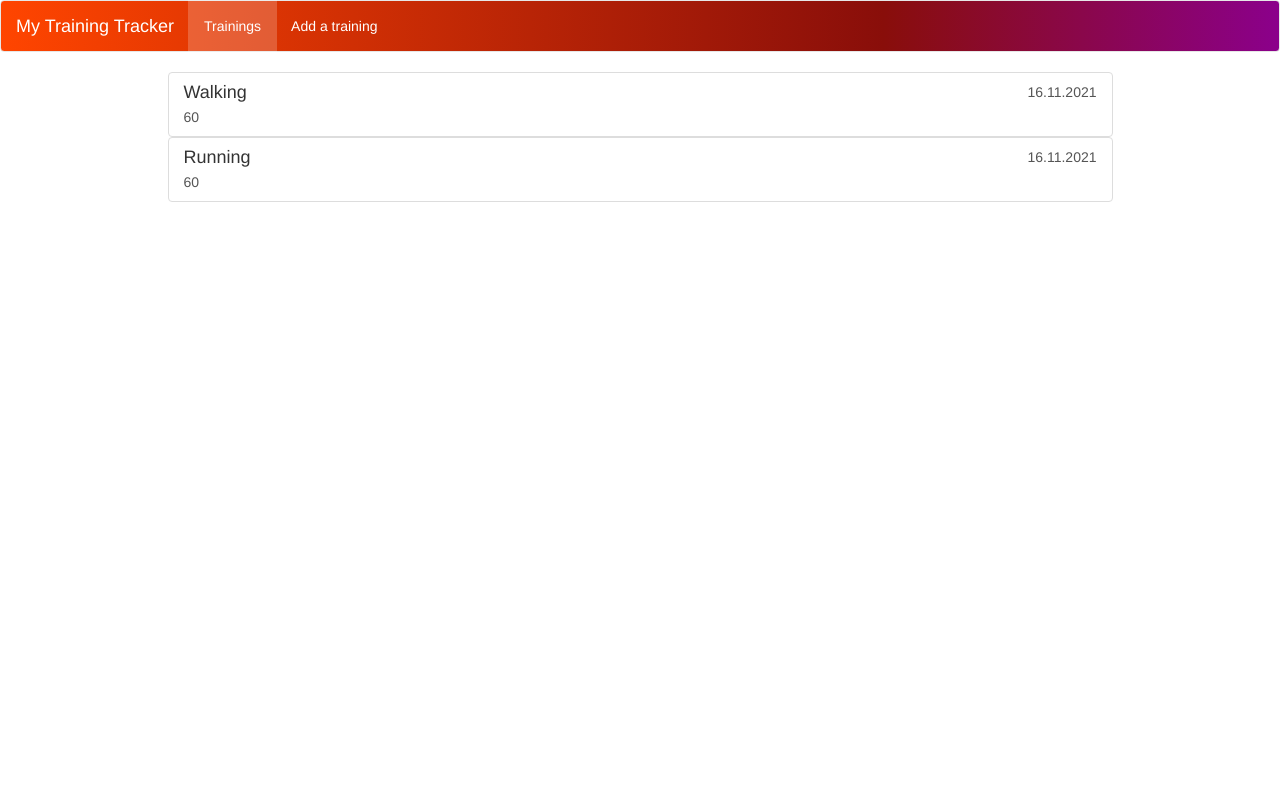
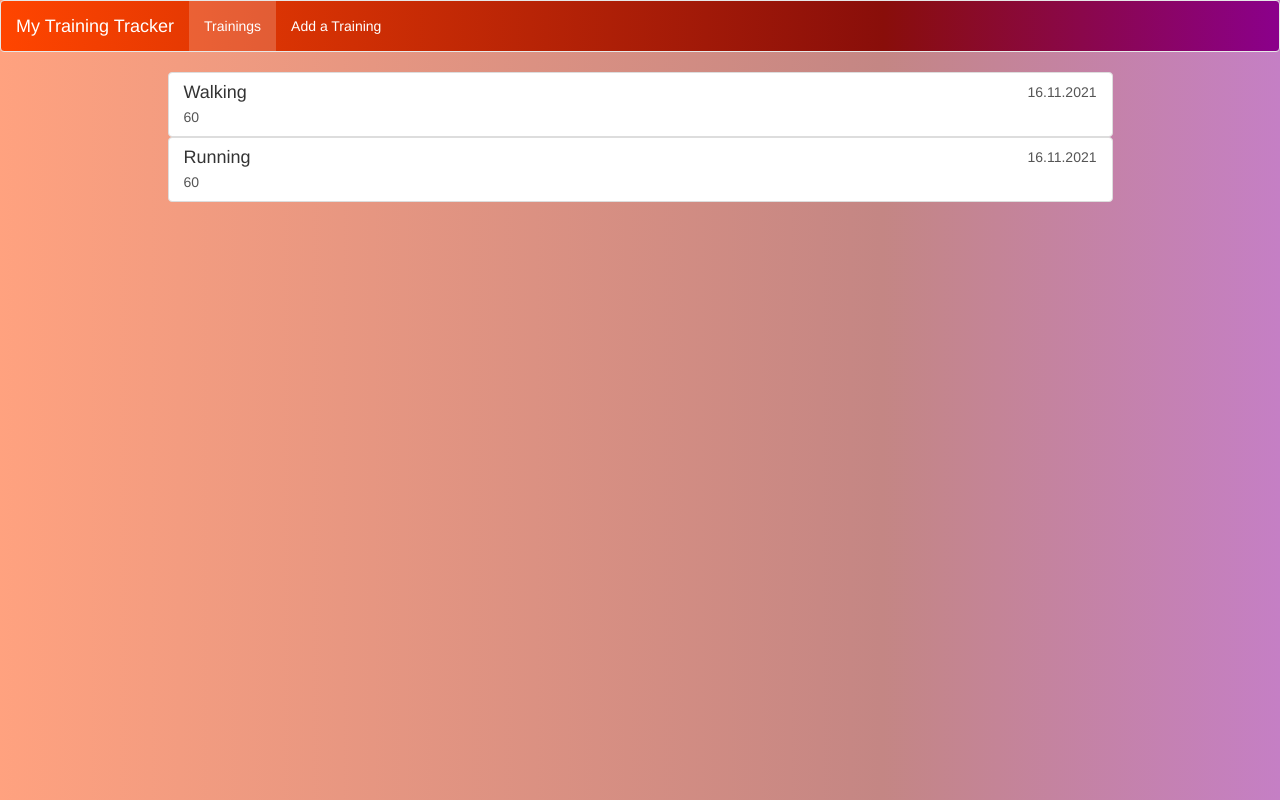
Before and after one commit to matea0/my-training-tracker, an Angular app: page /trainings in a window 1280 px wide. Built offline with nearby package versions, Linux system fonts and the light colour scheme.

Commit message:
style changes

```diff
--- a/src/app/header/header.component.css
+++ b/src/app/header/header.component.css
@@ -8,6 +8,7 @@
 }
 
 .my_active {
-  outline: rgba(255, 255, 255, 0.2) 1px solid;
+
   background: rgba(255, 255, 255, 0.2);
+  transition: background-color  1s;
 }
--- a/src/app/header/header.component.html
+++ b/src/app/header/header.component.html
@@ -7,7 +7,7 @@
     <div class="collapse navbar-collapse">
       <ul class="nav navbar-nav">
         <li routerLinkActive="my_active"><a routerLink="/trainings">Trainings</a></li>
-        <li routerLinkActive="my_active"><a routerLink="/add-training">Add a training</a></li>
+        <li routerLinkActive="my_active"><a routerLink="/add-training">Add a Training</a></li>
       </ul>
       <ul class="nav navbar-nav navbar-right">
         <li class="dropdown">
--- a/src/app/trainings-list/training-list-item/training-list-item.component.ts
+++ b/src/app/trainings-list/training-list-item/training-list-item.component.ts
@@ -11,9 +11,9 @@ export class TrainingListItemComponent implements OnInit {
 
   constructor() {
     this.training = {
-      type: "Papanje",
-      duration: 100,
-      date: "22.11.2021."
+      date: "",
+      duration: 0,
+      type: ""
     }
   }
 
--- a/src/styles.css
+++ b/src/styles.css
@@ -1 +1,4 @@
 /* You can add global styles to this file, and also import other style files */
+body {
+  background: linear-gradient(90deg, rgba(255,69,0,0.5) 0%, rgba(137,14,10,0.5) 69%, rgba(139,0,139,0.5) 100%);
+}
```
Also changed, not shown: 1 other file (tests, documents, lock files or other folders).
